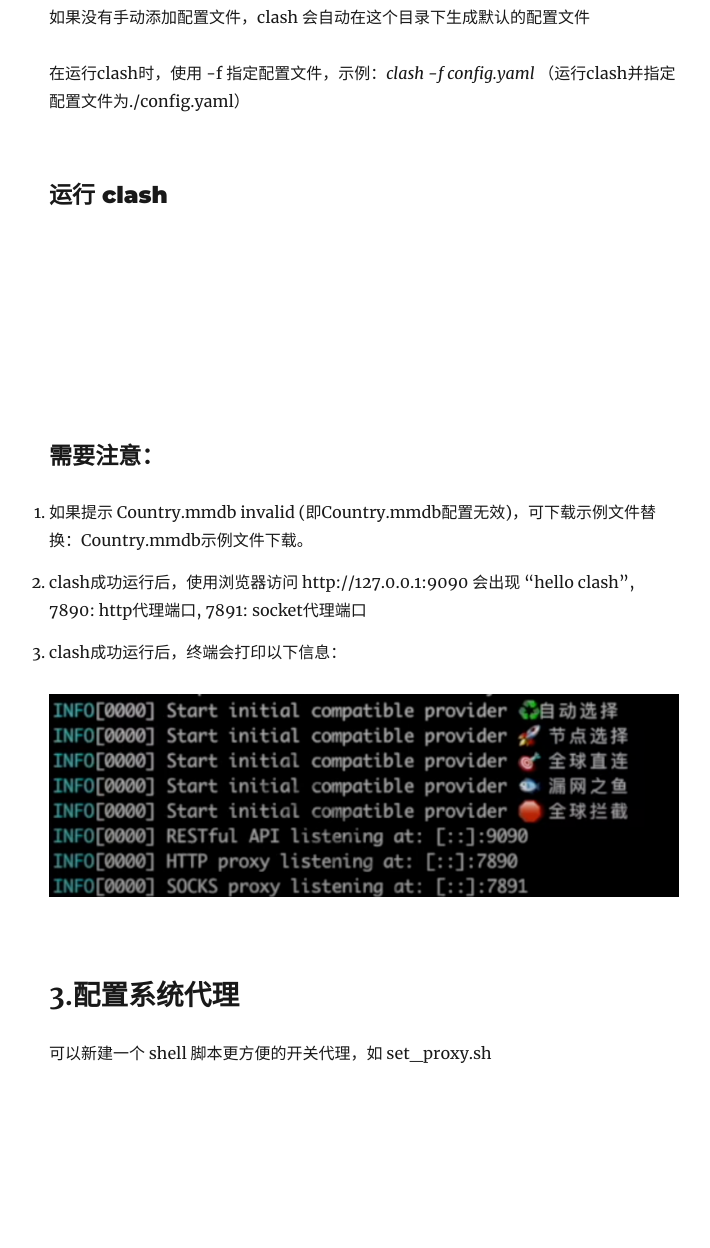
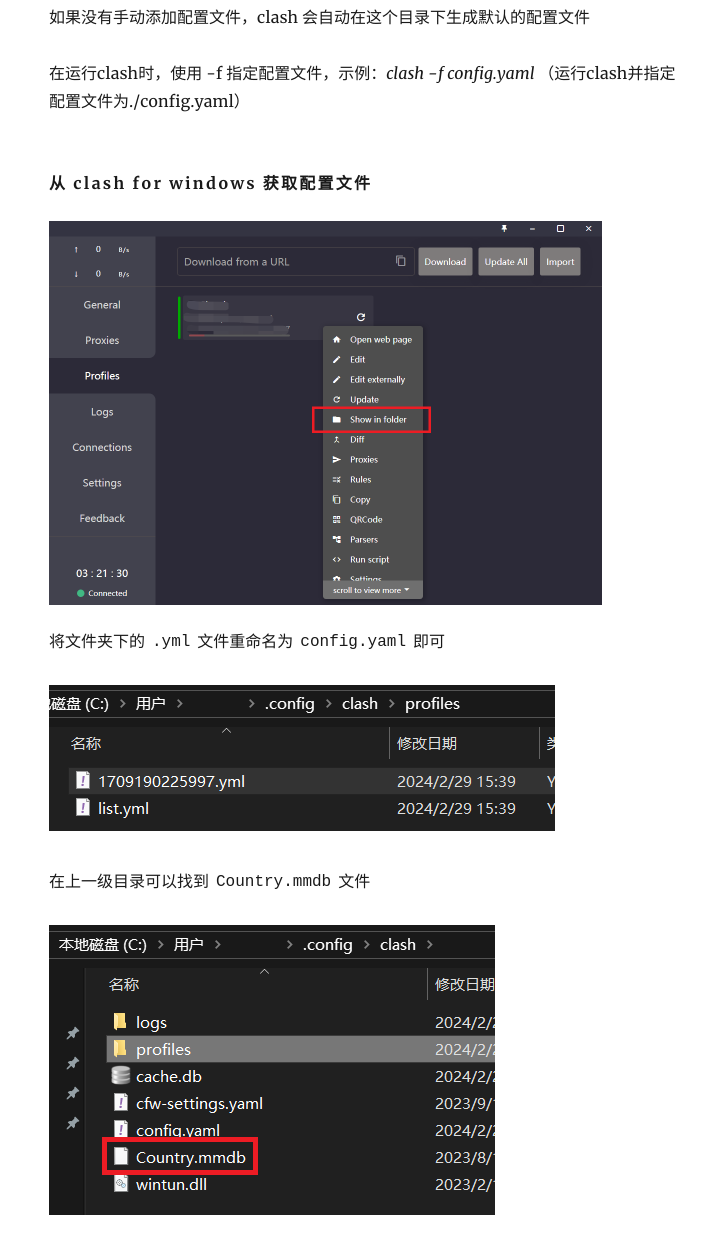
Before and after one commit to l123wx/blogs, a Gatsby site: page /ubuntu-install-clash in a window 1280 px wide. Shown: the part 1425-2673 px from the top of the page, without its empty margins (276-986 px from the left). Built offline with nearby package versions, Linux system fonts and the light colour scheme; Gatsby itself is replaced by a stand-in of ours; some packages are replaced by stand-ins of ours.

Commit message:
feat: Update Article

```diff
--- a/src/pages/ubuntu-install-clash/index.md
+++ b/src/pages/ubuntu-install-clash/index.md
@@ -1,6 +1,6 @@
 ---
 title: '在 Ubuntu 安装使用 clash'
-date: '2024/02/29'
+date: '2024-02-29'
 spoiler: ''
 ---
 
@@ -48,6 +48,18 @@
 如果没有手动添加配置文件，clash 会自动在这个目录下生成默认的配置文件
 
 在运行clash时，使用 -f 指定配置文件，示例：*clash -f config.yaml* （运行clash并指定配置文件为./config.yaml）
+
+#### 从 clash for windows 获取配置文件
+
+<img src="assets/image-20240229201132386.png" alt="image-20240229201132386" style="zoom: 50%;" />
+
+将文件夹下的 `.yml` 文件重命名为 `config.yaml` 即可
+
+![image-20240229201239191](assets/image-20240229201239191.png)
+
+在上一级目录可以找到 `Country.mmdb` 文件
+
+![image-20240229201443580](assets/image-20240229201443580.png)
 
 ### 运行 clash
 
```
Also changed, not shown: src/pages/ubuntu-install-clash/assets/image-20240229201132386.png (added), src/pages/ubuntu-install-clash/assets/image-20240229201239191.png (added), src/pages/ubuntu-install-clash/assets/image-20240229201443580.png (added).
